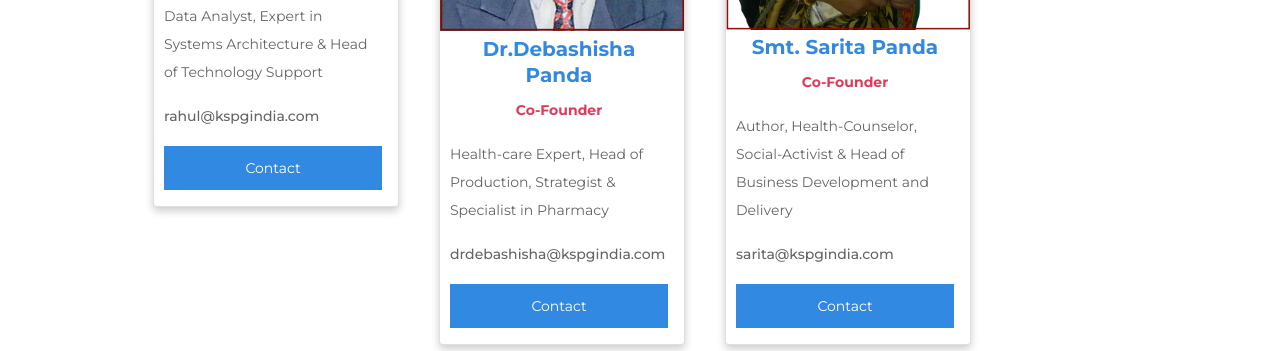
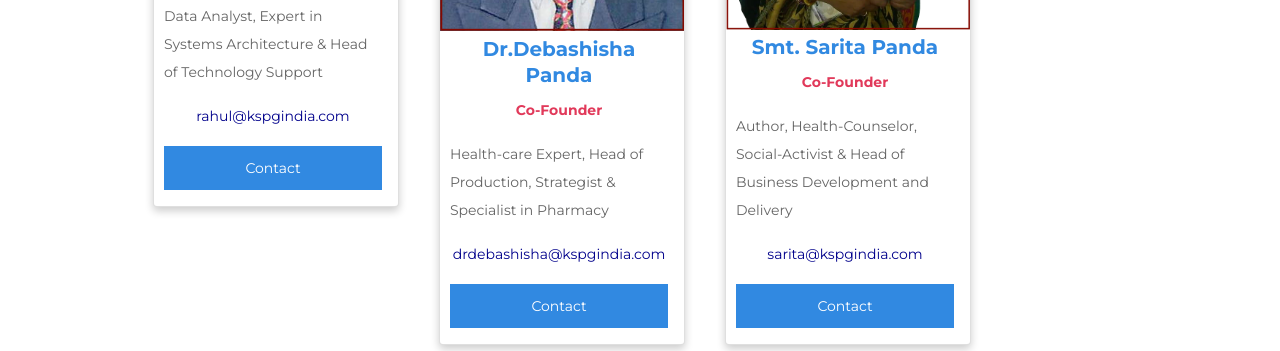
Before and after one commit to rahulpanda95/kspgindia.com, a PHP site: page /index.php?page=our_team in a window 1280 px wide. Shown: the part 699-1050 px from the top of the page. Run offline with PHP 8.4, Linux system fonts and the light colour scheme; data that the repository does not hold is empty; some libraries are stand-ins or nearby versions; some web fonts are replaced.

Commit message:
Index Change 82

```diff
--- a/pages/our_team.php
+++ b/pages/our_team.php
@@ -74,7 +74,7 @@
                 <h5 align="center" style="color: #3189e1; padding-top: 2%">Mr. Rahul Panda</h5>
                 <p class="title" align="center" style="color: #e1395a"><strong>Co-Founder</strong></p>
                 <p>Data Analyst, Expert in Systems Architecture & Head of Technology Support</p>
-                <p style="color: darkblue"><a href="mailto:rahul@kspgindia.com">rahul@kspgindia.com</a></p>
+                <a href="mailto:rahul@kspgindia.com"><p style="color: darkblue" align="center">rahul@kspgindia.com</p></a>
                 <p><button class="button" href="mailto:rahul@kspgindia.com">Contact</button></p>
             </div>
         </div>
@@ -87,7 +87,7 @@
                 <h5 align="center" style="color: #3189e1; padding-top: 2%">Dr.Debashisha Panda</h5>
                 <p class="title" align="center" style="color: #e1395a"><strong>Co-Founder</strong></p>
                 <p>Health-care Expert, Head of Production, Strategist & Specialist in Pharmacy</p>
-                <p style="color: darkblue"><a href="mailto:drdebashisha@kspgindia.com">drdebashisha@kspgindia.com</a></p>
+                <a href="mailto:drdebashisha@kspgindia.com"><p style="color: darkblue" align="center">drdebashisha@kspgindia.com</p></a>
                 <p><button class="button" href="mailto:rahul@kspgindia.com">Contact</button></p>
             </div>
         </div>
@@ -100,8 +100,8 @@
                 <h5 align="center" style="color: #3189e1; padding-top: 2%">Smt. Sarita Panda</h5>
                 <p class="title" align="center" style="color: #e1395a"><strong>Co-Founder</strong></p>
                 <p>Author, Health-Counselor, Social-Activist & Head of Business Development and Delivery</p>
-                <p style="color: darkblue"><a href="mailto:sarita@kspgindia.com">sarita@kspgindia.com</a></p>
-                <p><button class="button" href="mailto:rahul@kspgindia.com" formtarget="mailto:rahul@kspgindia.com">Contact</button></p>
+                <a href="mailto:sarita@kspgindia.com"><p style="color: darkblue" align="center">sarita@kspgindia.com</p></a>
+                <p><button class="button">Contact</button></p>
             </div>
         </div>
     </div>
```
